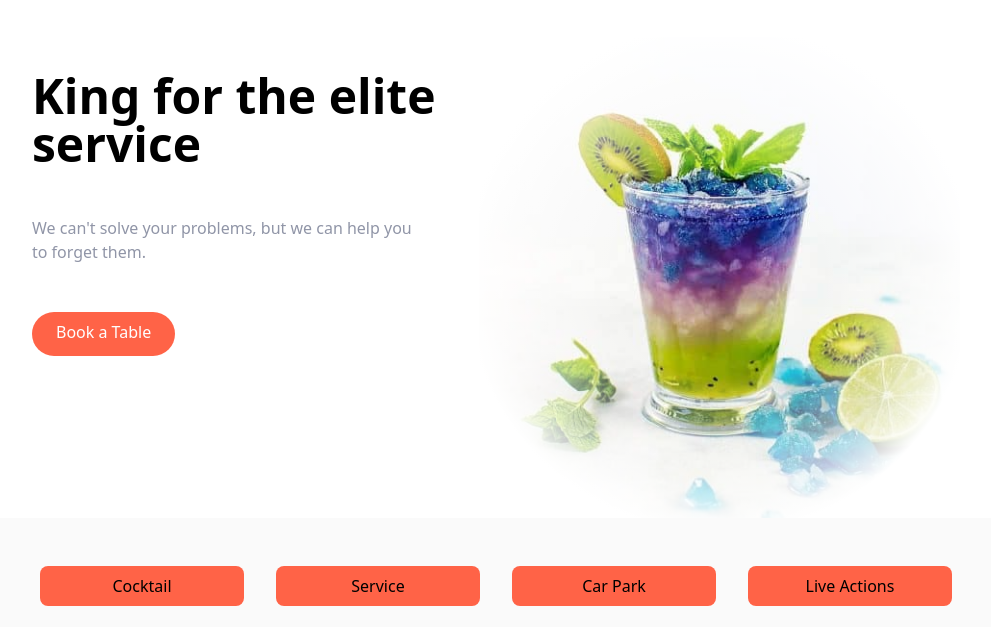
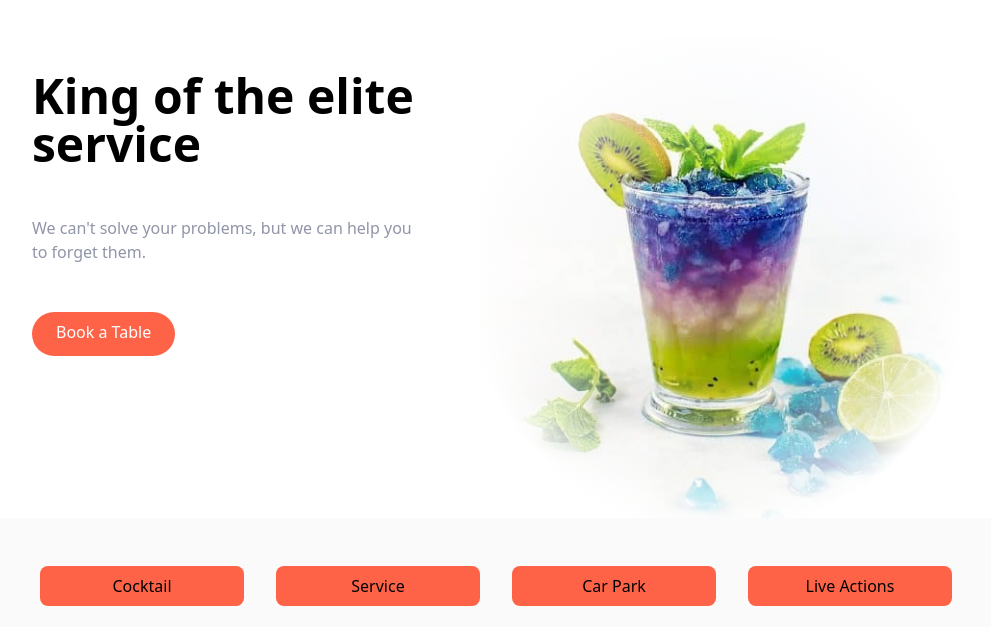
Before and after one commit to gorbadil/BarKing, a website: page index.html in a window 1280 px wide. Shown: the part 122-749 px from the top of the page, without its empty margins (144-1135 px from the left). Drawn offline with Linux system fonts and the light colour scheme.

Commit message:
improve writing

```diff
--- a/index.html
+++ b/index.html
@@ -60,7 +60,7 @@
             <!-- Left item -->
             <div class="flex flex-col mb-32 space-y-12 md:w-1/2">
                 <h1 class="max-w-md text-4xl font-bold text-center md:text-5xl md:text-left">
-                    King for the elite service
+                    King of the elite service
                 </h1>
                 <p class="max-w-sm text-center text-darkGrayishBlue md:text-left">
                     We can't solve your problems, but we can help you to forget them.
```
